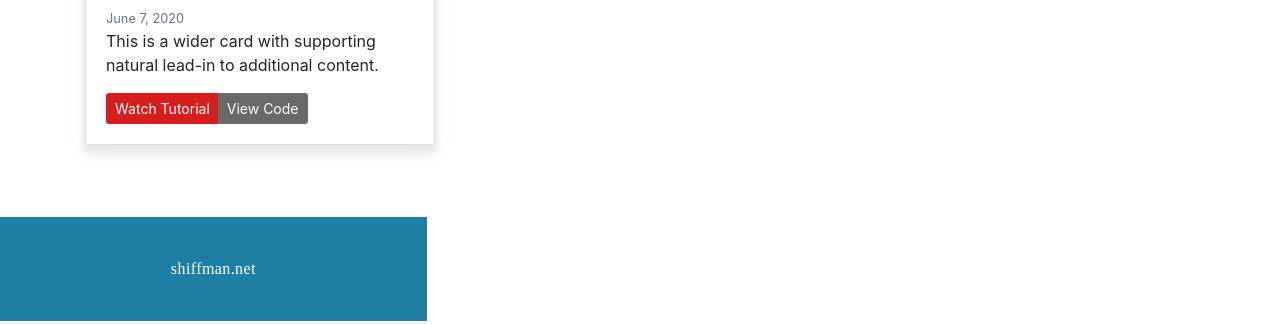
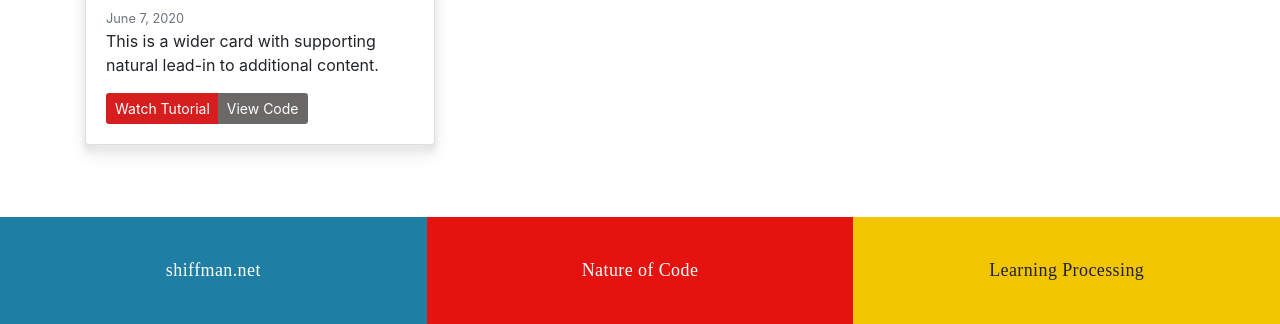
Before and after one commit to coding-dragon/coding-dragon.github.io, a plain HTML site: page index.html in a window 1280 px wide. Shown: the part 871-1195 px from the top of the page. Drawn offline with nearby package versions, Linux system fonts and the light colour scheme.

Commit message:
Update custom.css

```diff
--- a/custom.css
+++ b/custom.css
@@ -54,6 +54,19 @@ footer .links a {
 footer .links a.shiffman-net {
     background: #1E7EA4;
 }
+footer .links a.nature-of-code {
+    background: #E51310;
+}
+footer .links a.learning-processing {
+    background: #F1C500;
+    color: #222;
+}
+footer .links a span {
+    display: inline-block;
+    font-size: 18px;
+    transition: all 150ms cubic-bezier(.4, 0, .2, 1);
+    transform: scale(1);
+}
 
 /* media */
 @media (max-width: 500px) {
```
